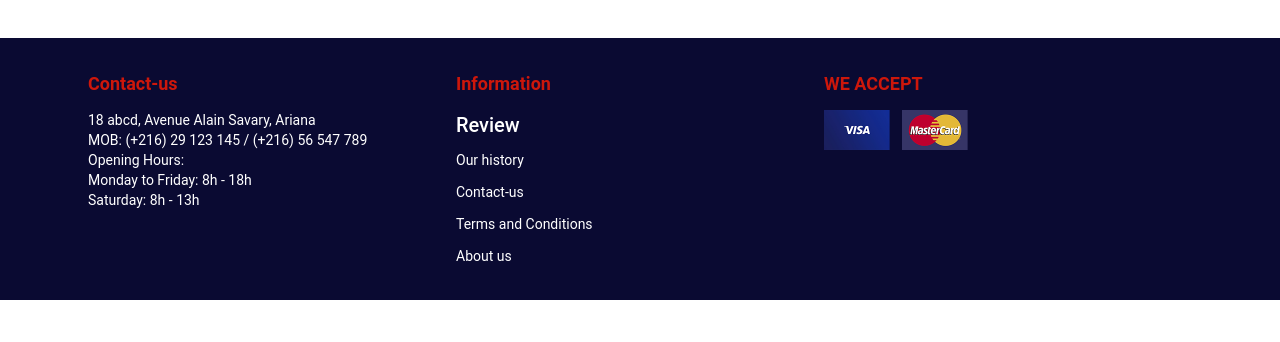
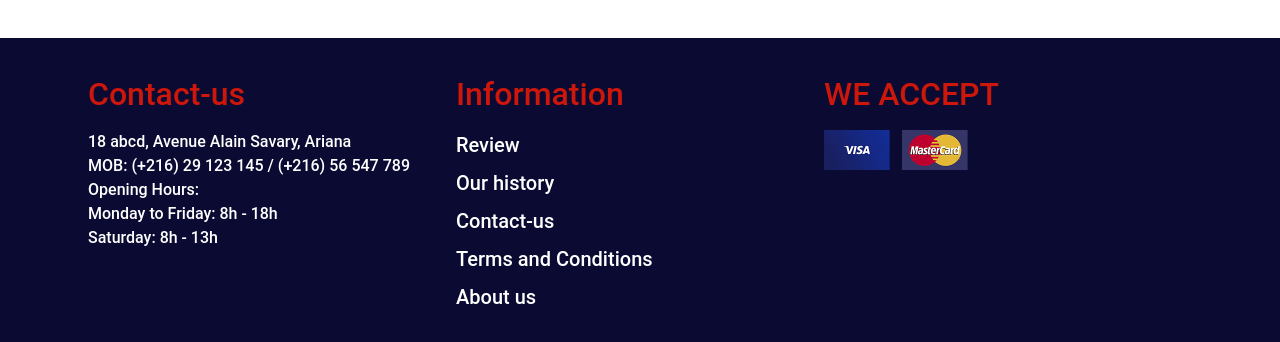
Before and after one commit to hamzaayarii/tuniparts-store, a website: page public/contact.html in a window 1280 px wide. Shown: the part 704-1046 px from the top of the page. Before the commit the page ends 1004 px from the top, so only its background shows below. Drawn offline with Linux system fonts and the light colour scheme.

Commit message:
updated footer

```diff
--- a/public/contact.html
+++ b/public/contact.html
@@ -105,27 +105,27 @@
     <footer class="bg-[#0A0A32] text-white py-8">
         <div class="max-w-6xl mx-auto flex flex-wrap justify-between px-6">
             <div class="w-full md:w-1/3 mb-6 md:mb-0">
-                <h3 class="text-Primary text-lg font-semibold mb-3">Contact-us</h3>
-                <p class="text-sm">18 abcd, Avenue Alain Savary, Ariana</p>
-                <p class="text-sm">MOB: (+216) 29 123 145 / (+216) 56 547 789</p>
-                <p class="text-sm">Opening Hours:</p>
-                <p class="text-sm">Monday to Friday: 8h - 18h</p>
-                <p class="text-sm">Saturday: 8h - 13h</p>
+                <h3 class="text-Primary text-footerText font-Roboto mb-3">Contact-us</h3>
+                <p class="text-contactusbody">18 abcd, Avenue Alain Savary, Ariana</p>
+                <p class="text-contactusbody">MOB: (+216) 29 123 145 / (+216) 56 547 789</p>
+                <p class="text-contactusbody">Opening Hours:</p>
+                <p class="text-contactusbody">Monday to Friday: 8h - 18h</p>
+                <p class="text-contactusbody">Saturday: 8h - 13h</p>
             </div>
 
             <div class="w-full md:w-1/3 mb-6 md:mb-0">
-                <h3 class="text-Primary text-lg font-semibold mb-3">Information</h3>
+                <h3 class="text-Primary font-Roboto mb-3 text-footerText">Information</h3>
                 <ul class="space-y-2">
                     <li><a href="../public/Review.html" class="text-subheading hover:text-red-400">Review</a></li>
-                    <li><a href="#" class="text-sm hover:text-Primary">Our history</a></li>
-                    <li><a href="#" class="text-sm hover:text-Primary">Contact-us</a></li>
-                    <li><a href="#" class="text-sm hover:text-Primary">Terms and Conditions</a></li>
-                    <li><a href="#" class="text-sm hover:text-Primary">About us</a></li>
+                    <li><a href="#" class="text-subheading hover:text-red-400">Our history</a></li>
+                    <li><a href="#" class="text-subheading hover:text-red-400">Contact-us</a></li>
+                    <li><a href="#" class="text-subheading hover:text-red-400">Terms and Conditions</a></li>
+                    <li><a href="#" class="text-subheading hover:text-red-400">About us</a></li>
                 </ul>
             </div>
 
             <div class="w-full md:w-1/3 flex flex-col items-start">
-                <h3 class="text-Primary text-lg font-semibold mb-3">WE ACCEPT</h3>
+                <h3 class="text-Primary font-Roboto mb-3 text-footerText">WE ACCEPT</h3>
                 <div class="flex gap-3">
                     <img src="../icons/visa.png" alt="Visa Icon" class="h-10">
                     <img src="../icons/mastercard.png" alt="Mastercard Icon" class="h-10">
```
Also changed, not shown: public/Review.html (+1 -1 lines).
